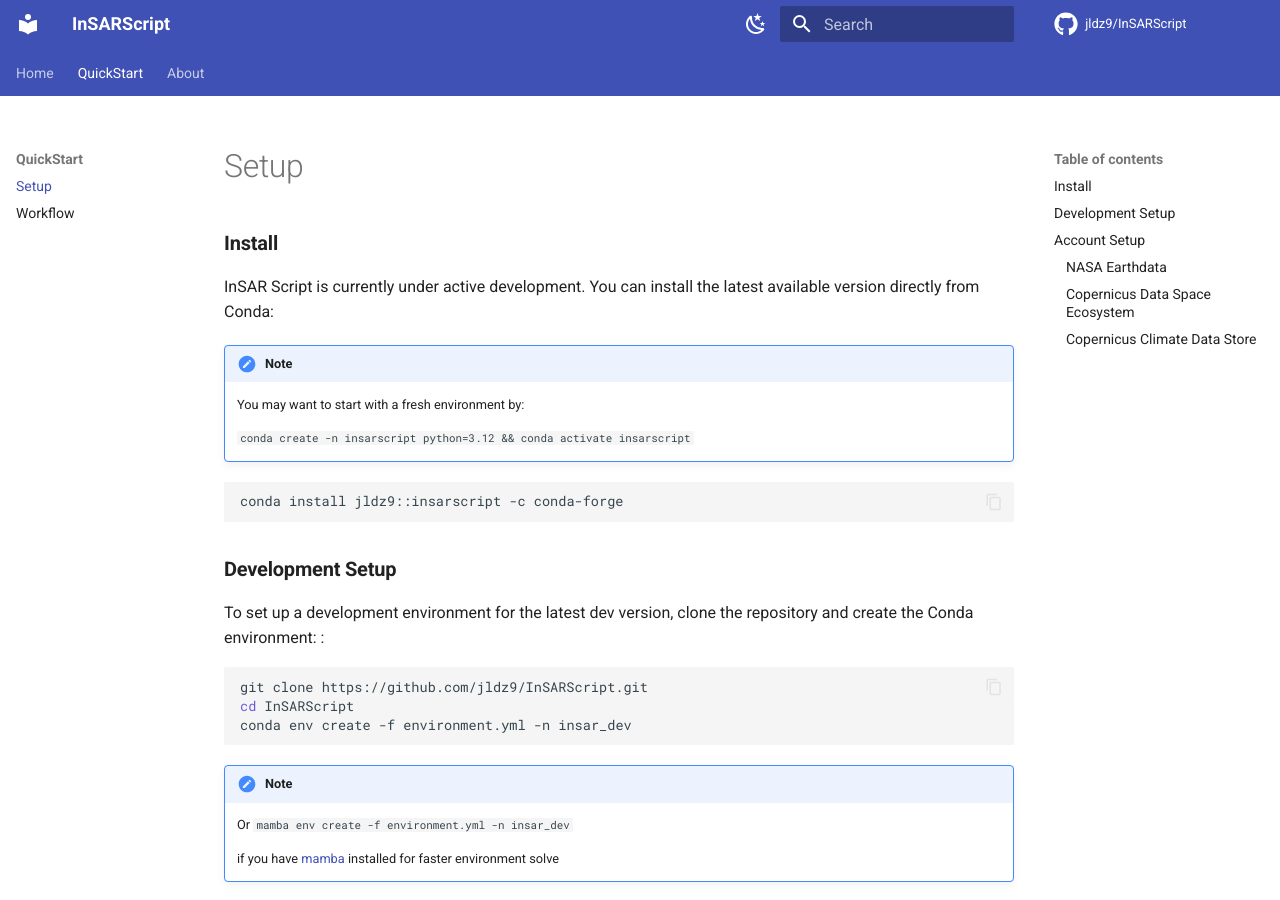
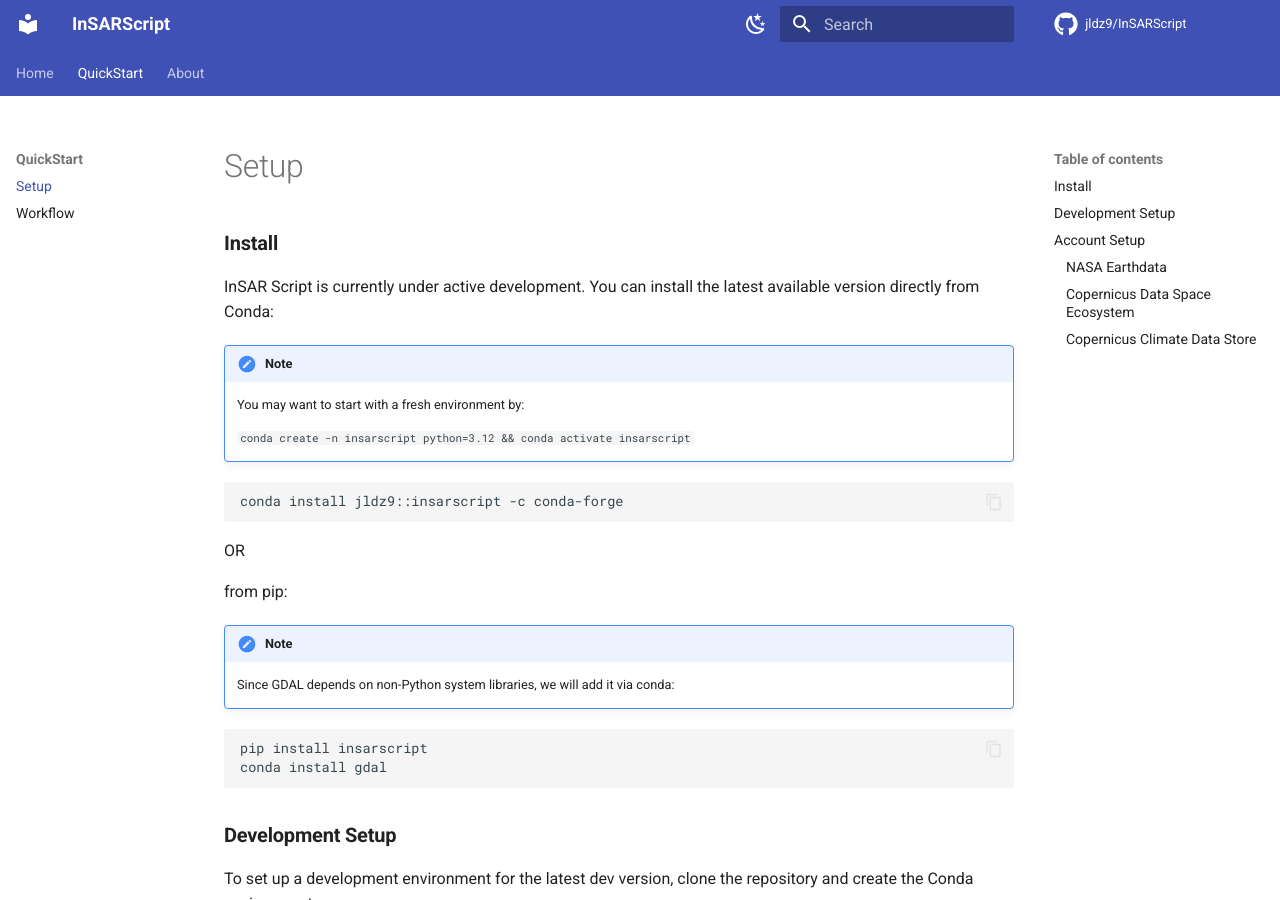
Before and after one commit to jldz9/InSARScript, an MkDocs documentation site: the page built from docs/quickstart/install.md, in a window 1280 px wide and 900 px high. Built offline with MkDocs 1.6.1 and Material for MkDocs 9.7.7, drawn with Linux system fonts in a browser that asks for light colours; comment, search, counter and statistics services are not loaded; the version menu is left out.

Commit message:
Add pip install guide, change ci trigger algo

````diff
--- a/docs/quickstart/install.md
+++ b/docs/quickstart/install.md
@@ -12,6 +12,16 @@ InSAR Script is currently under active development. You can install the latest a
 
 conda install jldz9::insarscript -c conda-forge
 
+```
+OR
+
+from pip:
+!!! Note
+    Since GDAL depends on non-Python system libraries, we will add it via conda:
+
+```bash
+pip install insarscript
+conda install gdal
 ```
 
 ### **Development Setup**
````
Also changed, not shown: 1 other file.
